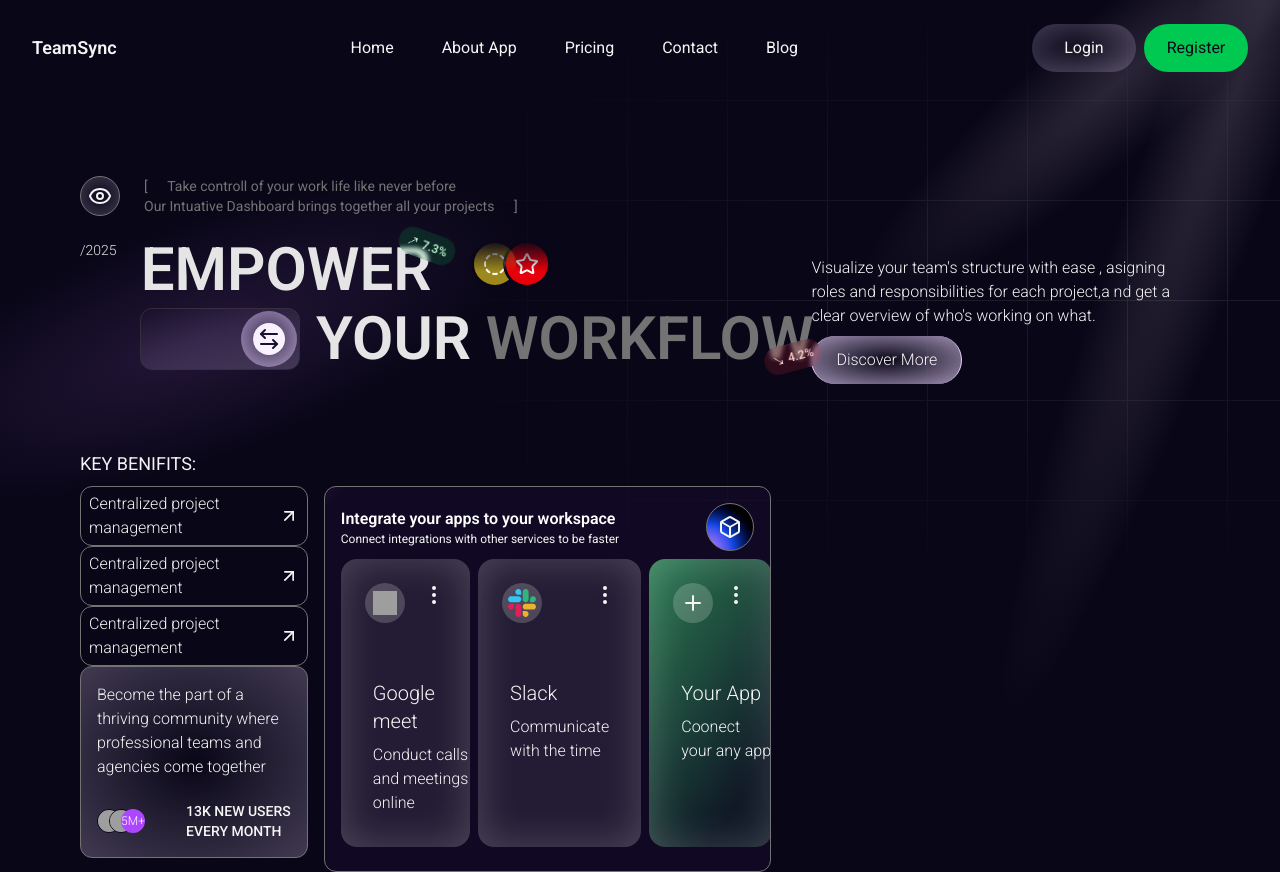
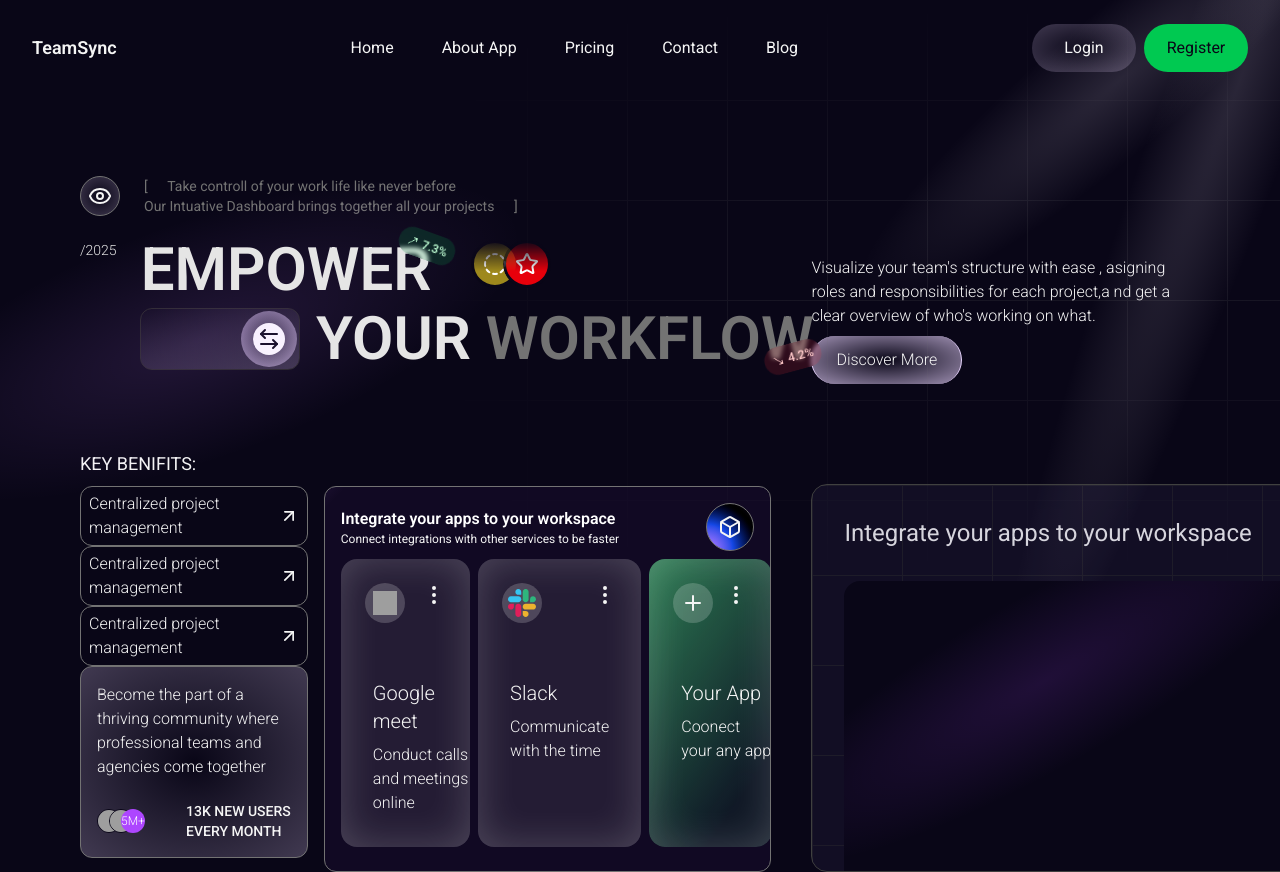
Before and after one commit to prasad-nikam/Heros, a React (Vite) app: page / in a window 1280 px wide. Built offline with nearby package versions, Linux system fonts and the light colour scheme; grey boxes are pictures that could not be loaded.

Commit message:
TeamSync: create hero right section layout

```diff
--- a/src/pages/TeamSync/TeamSync.tsx
+++ b/src/pages/TeamSync/TeamSync.tsx
@@ -9,8 +9,8 @@ function TeamSync() {
           "absolute top-0 right-0 h-2/3 w-2/3",
           "bg-[linear-gradient(to_right,var(--color-neutral-500)_1px,transparent_1px),linear-gradient(to_bottom,var(--color-neutral-500)_1px,transparent_1px)] bg-size-[100px_100px]",
           "to-transparent mask-t-from-50%",
-          "to-transparent mask-b-from-50%",
-          "to-transparent mask-l-from-50%",
+          "to-transparent mask-b-from-30%",
+          "to-transparent mask-l-from-60%",
           "pointer-events-none opacity-20",
         )}
       ></div>
--- a/src/pages/TeamSync/sections/Hero/HeroRight.tsx
+++ b/src/pages/TeamSync/sections/Hero/HeroRight.tsx
@@ -4,7 +4,7 @@ import { cn } from "@/lib/utils";
 const HeroRight = () => {
   return (
     <>
-      <div className="mt-20 flex flex-1 flex-col items-start">
+      <div className="flex flex-1 flex-col items-start pt-20">
         <div>
           <div className="w-90 font-light text-neutral-100">
             Visualize your team's structure with ease , asigning roles and
@@ -21,6 +21,30 @@ const HeroRight = () => {
             Discover More
           </button>
         </div>
+        <div
+          className={cn(
+            "relative z-9 mt-25 h-full w-full overflow-hidden rounded-2xl border border-neutral-700",
+          )}
+        >
+          <div className="m-8 text-2xl text-white">
+            Integrate your apps to your workspace
+          </div>
+          <div className="relative z-11 ml-8 h-full w-full overflow-hidden rounded-2xl bg-[#090617]">
+            <div
+              className={cn(
+                "absolute top-0 -left-50 h-50 w-200 -rotate-30 rounded-full",
+                "bg-blur-lg bg-[radial-gradient(var(--color-purple-500)_0%,transparent_60%)] opacity-14",
+              )}
+            ></div>
+          </div>
+          <div
+            className={cn(
+              "absolute inset-0 z-0 bg-[#39325b]",
+              "bg-[linear-gradient(to_right,var(--color-neutral-500)_1px,transparent_1px),linear-gradient(to_bottom,var(--color-neutral-500)_1px,transparent_1px)] bg-size-[90px_90px]",
+              "pointer-events-none opacity-20",
+            )}
+          ></div>
+        </div>
       </div>
     </>
   );
```
